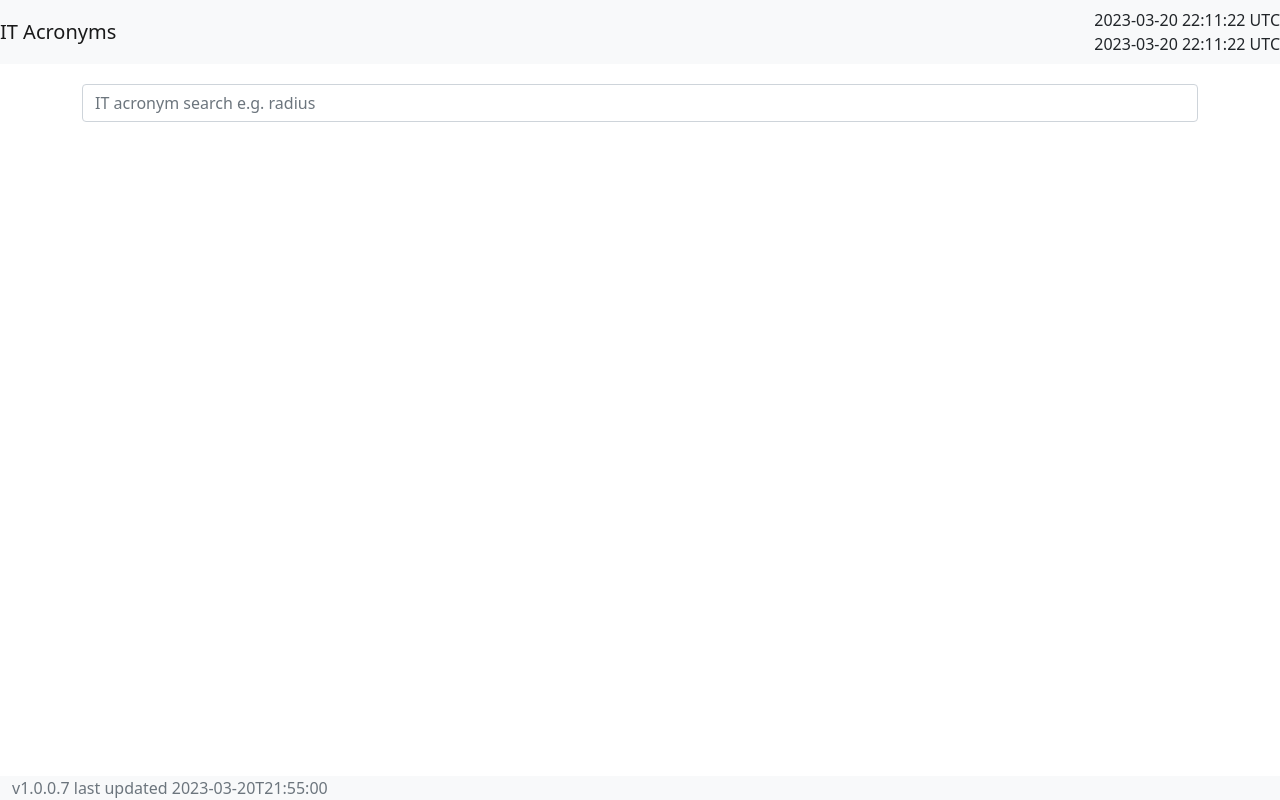
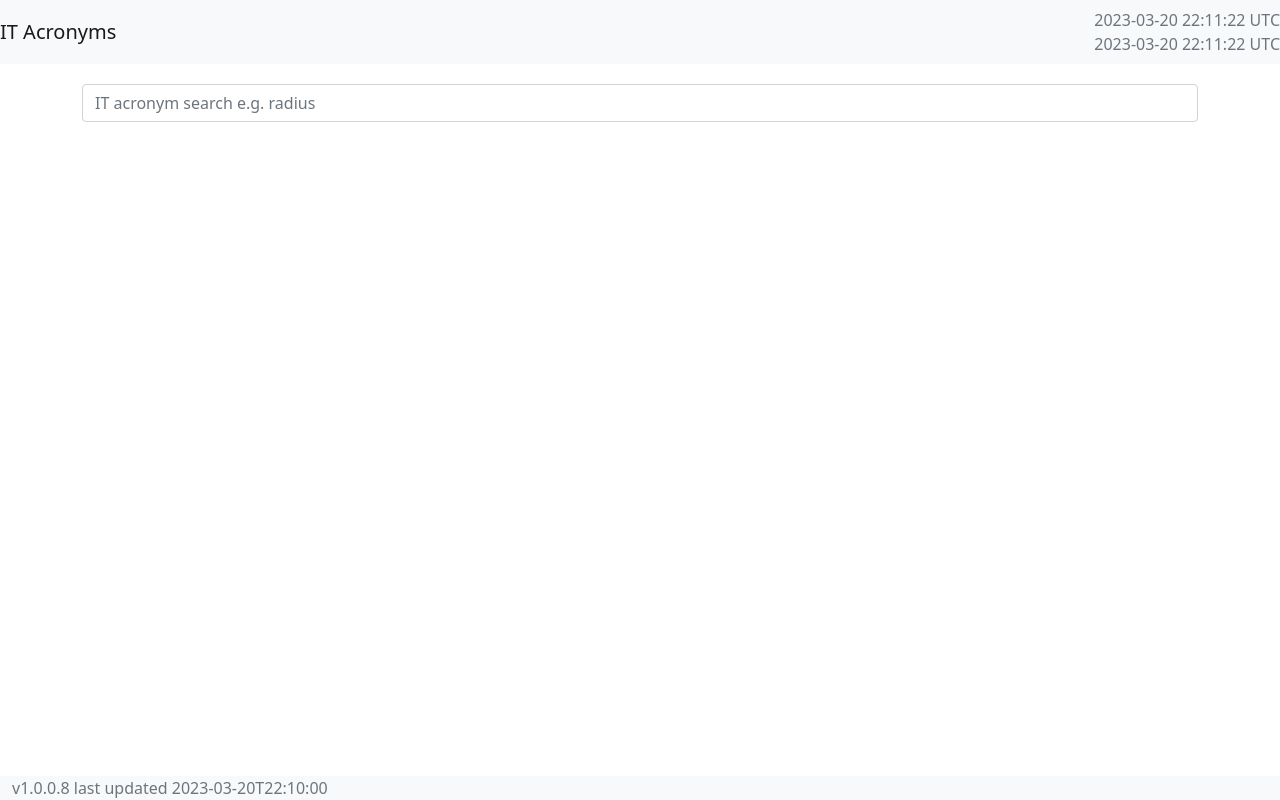
Before and after one commit to webbstacken/it-acronyms, a plain HTML site: page index.html in a window 1280 px wide. Drawn offline with Linux system fonts and the light colour scheme.

Commit message:
clock style

```diff
--- a/index.html
+++ b/index.html
@@ -24,14 +24,14 @@
                 </li>
             </ul>
         </div>
-        <div id="clock"></div>
+        <div class="text-muted" id="clock"></div>
     </nav>
 
     <div id="centerId"></div>
 
     <div class="row">
         <footer class="footer bg-light fixed-bottom">
-            <p class="col-md-12 mb-0 text-muted">v1.0.0.7 last updated 2023-03-20T21:55:00</p>
+            <p class="col-md-12 mb-0 text-muted">v1.0.0.8 last updated 2023-03-20T22:10:00</p>
         </footer>
     </div>
 
```
